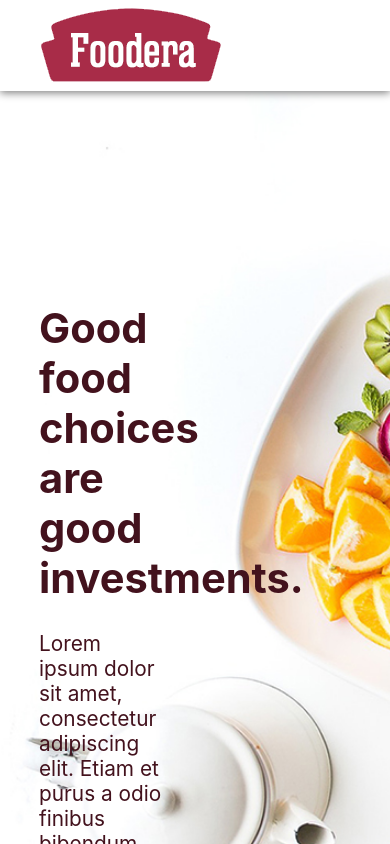
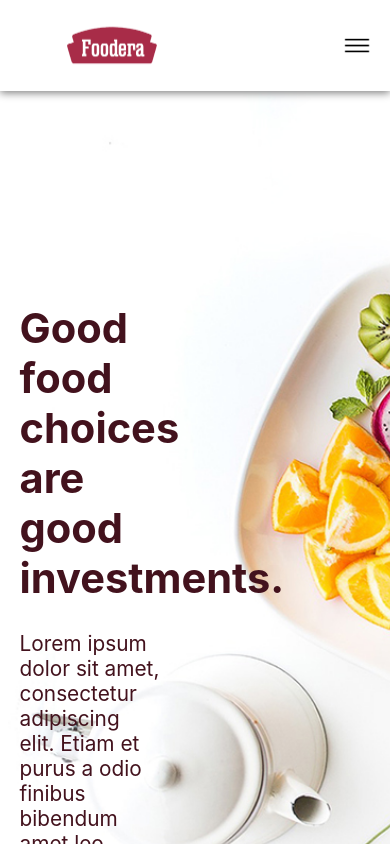
Before and after one commit to AyjayJr/Foodera, a React (Create React App) app: page / in a window 390 px wide. Shown: the top 844 px of the page. Built offline with nearby package versions, Linux system fonts and the light colour scheme.

Commit message:
burger menu addition, needs functionality

```diff
--- a/src/App.css
+++ b/src/App.css
@@ -47,6 +47,11 @@ nav > ul {
   justify-content: space-between;
   color: var(--accent-color);
   font-weight: bold;
+}
+
+.menu {
+  width: 1.7em;
+  display: none;
 }
 
 /* Showcase Styles */
@@ -396,4 +401,16 @@ a {
   li {
     display: none;
   }
+
+  .container {
+    width: 90%;
+  }
+
+  .logo {
+    transform: scale(0.5);
+  }
+
+  .menu {
+    display: block;
+  }
 }
--- a/src/components/Header.js
+++ b/src/components/Header.js
@@ -1,13 +1,20 @@
-import React from "react";
+import { useState } from "react";
 import logo from '../assets/logo.png';
+import menu from '../assets/bar.png';
 
 // TODO: media query for smaller viewport / sticky / transparent > white
 export default function Header() {
+	const [isMenuOpen, setIsMenuOpen] = useState(false);
+
+	const menuHandler = () => {
+		setIsMenuOpen((prevState) => { return !prevState })
+	}
+
 	return (
 		<header>
 			<div className='container'>
 				<nav>
-					<img src={logo} />
+					<img className='logo' src={logo} alt='logo' />
 					<ul>
 						<li>Home</li>
 						<li>About Us</li>
@@ -16,6 +23,7 @@ export default function Header() {
 						<li>FAQ</li>
 						<li><button>1-800-123-456</button></li>
 					</ul>
+					<img className='menu' src={menu} alt='menu icon' />
 				</nav>
 			</div>
 		</header>
```
